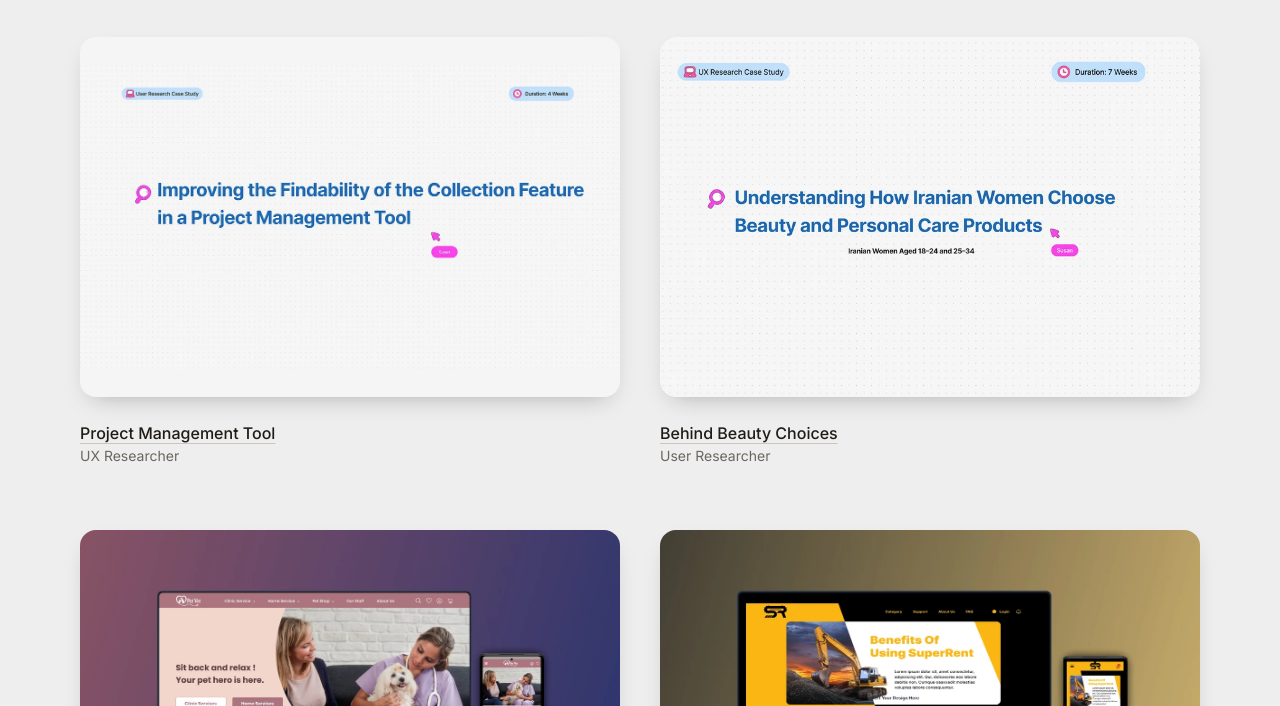
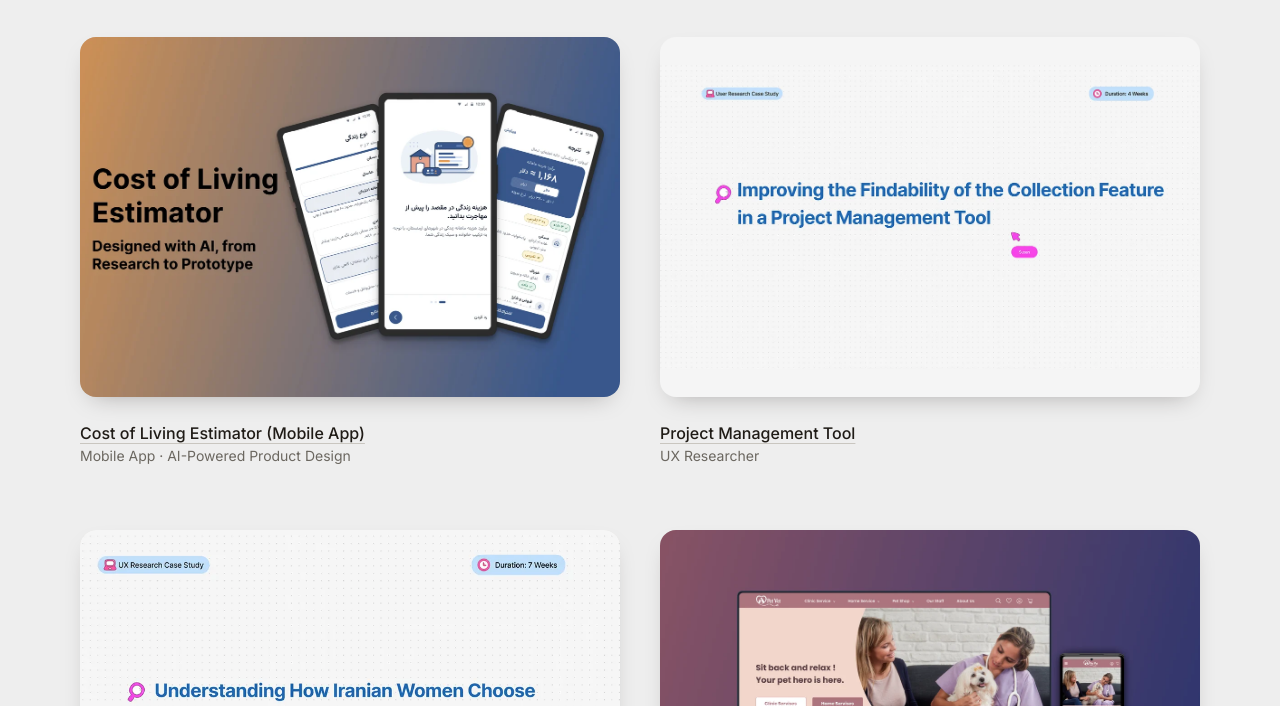
Before and after one commit to susan-rahimi/susan-rahimi, a plain HTML site: page index.html in a window 1280 px wide. Shown: the part 734-1440 px from the top of the page. Drawn offline with Linux system fonts and the light colour scheme.

Commit message:
Add files via upload

```diff
--- a/index.html
+++ b/index.html
@@ -80,7 +80,7 @@ a:focus-visible{outline:2px solid var(--accent);outline-offset:4px;border-radius
 
 /* Footer */
 .site-footer{position:relative;background:var(--footer);margin-top:var(--s8);color:#fff}
-.footer-inner{display:flex;flex-direction:column;align-items:center;gap:var(--s3);max-width:960px;margin:0 auto;padding:clamp(50px,7vw,98px) var(--s5) 56px;text-align:center}
+.footer-inner{display:flex;flex-direction:column;align-items:center;gap:var(--s3);max-width:960px;margin:0 auto;padding:clamp(80px,10vw,128px) var(--s5) 56px;text-align:center}
 .footer-title{margin:0;font-size:clamp(1.75rem,3vw + 1rem,2.75rem);font-weight:600;line-height:1.15;letter-spacing:-.02em}
 .footer-sub{margin:0;color:rgba(255,255,255,.65);font-size:var(--fs-body);line-height:1.5}
 .footer-links{display:flex;flex-wrap:wrap;justify-content:center;gap:var(--s2);margin-top:var(--s2)}
@@ -130,6 +130,13 @@ a:focus-visible{outline:2px solid var(--accent);outline-offset:4px;border-radius
   <section class="works" aria-labelledby="ux-title">
     <h2 id="ux-title">UX case studies</h2>
     <ul class="grid">
+      <li class="card">
+        <a href="projects/cost-of-living-estimator.html">
+          <div class="thumb"><img src="images/cost-of-living.webp" width="1200" height="795" alt="Cost of Living Estimator: designed with AI, from research to prototype" loading="lazy"></div>
+          <h3>Cost of Living Estimator (Mobile App)</h3>
+          <p class="meta">Mobile App · AI-Powered Product Design</p>
+        </a>
+      </li>
       <li class="card">
         <a href="projects/oktuple.html">
           <div class="thumb contain"><img src="images/oktuple.webp" width="1200" height="675" alt="Project Management Tool case study cover" loading="lazy"></div>
@@ -207,7 +214,6 @@ a:focus-visible{outline:2px solid var(--accent);outline-offset:4px;border-radius
     <p class="footer-title">Let&rsquo;s work together</p>
     <p class="footer-sub">Susan Rahimi &middot; UX Researcher/Designer</p>
     <div class="footer-links">
-      <a href="mailto:susanrahimi71@gmail.com">susanrahimi71@gmail.com</a>
       <a href="https://www.linkedin.com/in/susan-rahimi/" target="_blank" rel="noopener"><svg viewBox="0 0 40 40" aria-hidden="true"><rect width="40" height="40" rx="6" fill="#0A66C2"/><path fill="#fff" d="M9.6 15.6h4.3V30H9.6zM11.75 8.9a2.5 2.5 0 110 5 2.5 2.5 0 010-5zM16.6 15.6h4.1v2h.06c.57-1.08 1.97-2.2 4.05-2.2 4.33 0 5.13 2.85 5.13 6.55V30h-4.3v-7.3c0-1.74-.03-3.98-2.42-3.98-2.43 0-2.8 1.9-2.8 3.85V30h-4.3z"/></svg>LinkedIn</a>
       <a href="resume.pdf">Resume</a>
     </div>
```
